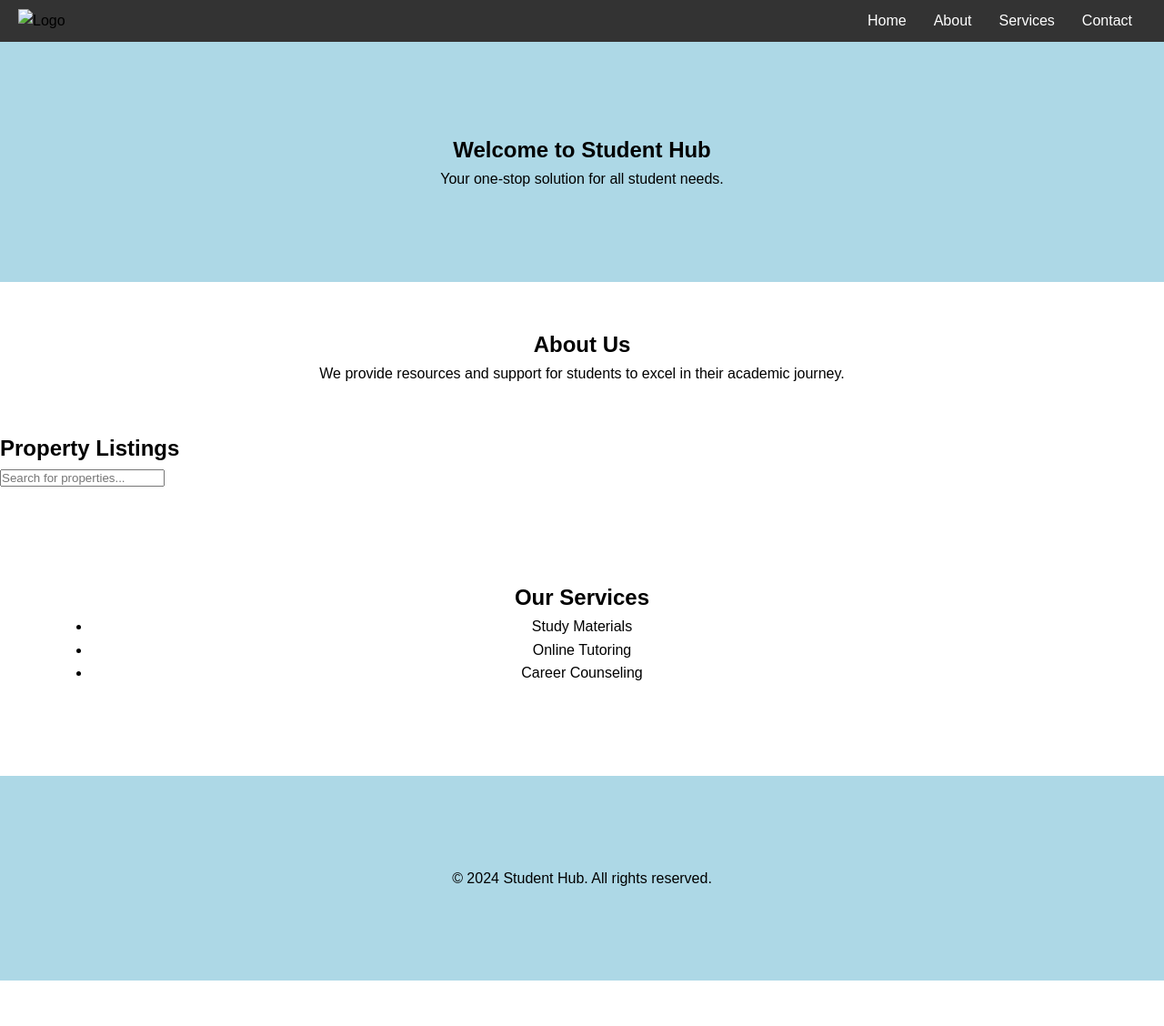
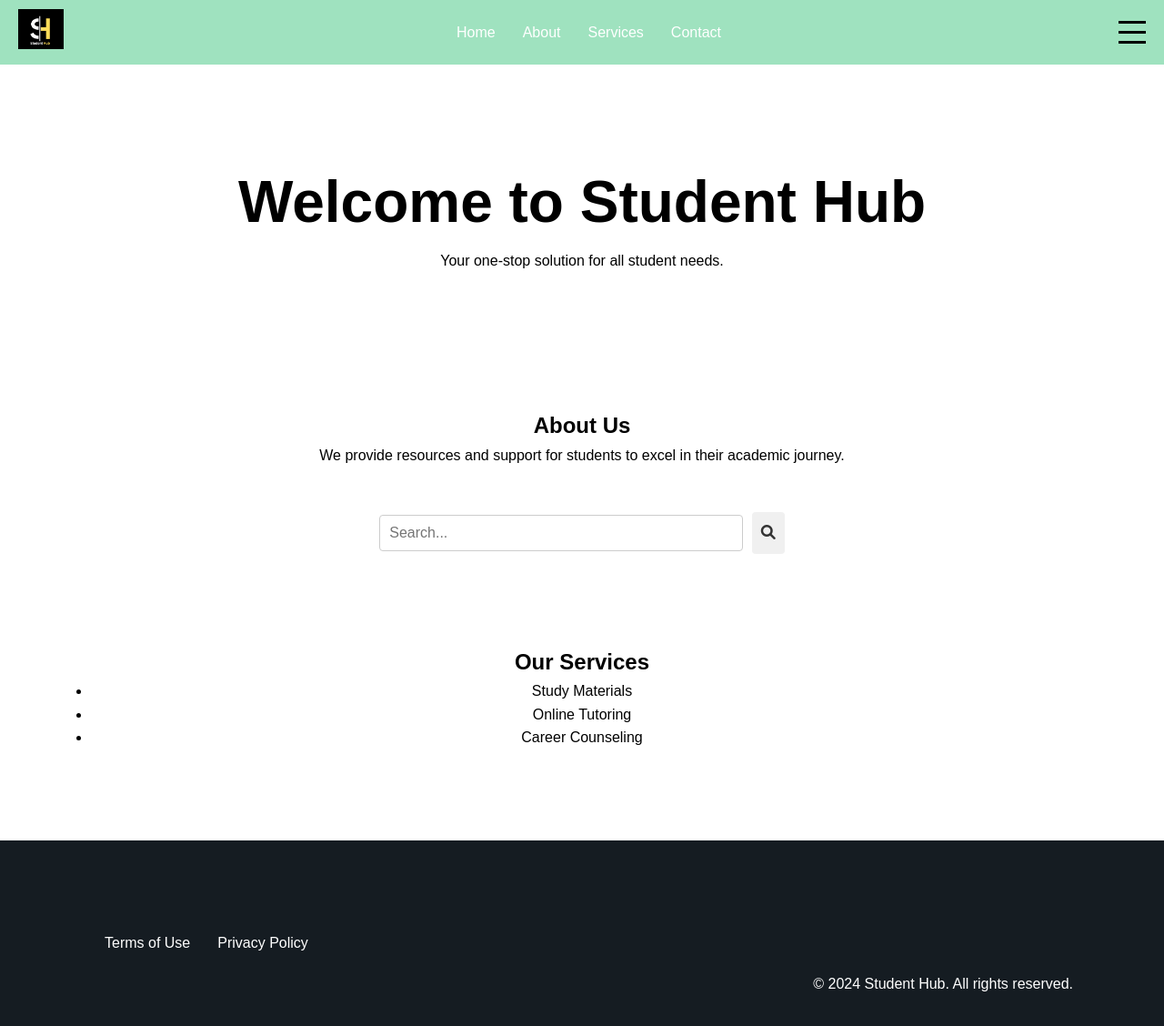
Before and after one commit to Paramarshi/Project_Website, a plain HTML site: page index.html in a window 1280 px wide. Shown: the whole page at 91% size. Before the commit the page ends 1078 px from the top, so only its background shows below. Drawn offline with Linux system fonts and the light colour scheme.

Commit message:
Version_2

```diff
--- a/index.html
+++ b/index.html
@@ -5,22 +5,29 @@
     <meta name="viewport" content="width=device-width, initial-scale=1.0">
     <title>Student Hub</title>
     <link rel="stylesheet" href="style.css">
+    <link rel="stylesheet" href="https://cdnjs.cloudflare.com/ajax/libs/font-awesome/6.0.0-beta3/css/all.min.css">
 </head>
 <body>
     <header>
         <nav class="navbar">
             <div class="logo">
-                <img src="images/logo.png" alt="Logo" />
+                <img src="logo.png" alt="Student Hub Logo" class="logo-image">
             </div>
-            <ul class="nav-list">
+            <ul class="nav-list" id="nav-list">
                 <li><a href="#home">Home</a></li>
                 <li><a href="#about">About</a></li>
                 <li><a href="#services">Services</a></li>
                 <li><a href="#contact">Contact</a></li>
             </ul>
+            <div class="hamburger" id="hamburger">
+                <div class="line"></div>
+                <div class="line"></div>
+                <div class="line"></div>
+            </div>
         </nav>
     </header>
 
+    <main>
         <section id="home" class="hero-section">
             <h1>Welcome to Student Hub</h1>
             <p>Your one-stop solution for all student needs.</p>
@@ -31,10 +38,12 @@
             <p>We provide resources and support for students to excel in their academic journey.</p>
         </section>
 
-    <section id="search" class="search-section">
-      <h1>Property Listings</h1>
-      <input type="text" id="search" placeholder="Search for properties...">
-  </section>
+        <div class="search-container">
+            <input type="text" placeholder="Search..." class="search-bar" />
+            <span class="search-icon">
+                <i class="fas fa-search"></i>
+            </span>
+        </div>
 
         <section id="services" class="services-section">
             <h2>Our Services</h2>
@@ -44,10 +53,29 @@
                 <li>Career Counseling</li>
             </ul>
         </section>
+    </main>
 
     <footer>
+        <div class="footer-content">
+            <ul class="footer-list">
+                <li><a href="Terms_of_Use.html">Terms of Use</a></li>
+                <li><a href="privacy_policy.html">Privacy Policy</a></li>
+
+            </ul>
+        </div>
+        <div class="footer-text">
             <p>&copy; 2024 Student Hub. All rights reserved.</p>
+        </div>
     </footer>
+
     <script src="script.js"></script>
+    <script>
+        const hamburger = document.getElementById('hamburger');
+        const navList = document.getElementById('nav-list');
+
+        hamburger.addEventListener('click', () => {
+            navList.classList.toggle('active');
+        });
+    </script>
 </body>
 </html>
--- a/script.js
+++ b/script.js
@@ -15,7 +15,7 @@ document.querySelectorAll('.nav-list a').forEach(anchor => {
 });
 
 // Toggle mobile menu
-const mobileMenuBtn = document.querySelector('.mobile-menu-btn');
+const mobileMenuBtn = document.querySelector('.hamburger');
 const navList = document.querySelector('.nav-list');
 
 if (mobileMenuBtn) {
@@ -32,13 +32,17 @@ const contactLink = document.querySelector('.nav-list a[href="#contact"]');
 if (contactLink) {
     contactLink.addEventListener('click', (e) => {
         e.preventDefault();
-        modal.style.display = 'block';
+        if (modal) {
+            modal.style.display = 'block';
+        }
     });
 }
 
 if (modalClose) {
     modalClose.addEventListener('click', () => {
-        modal.style.display = 'none';
+        if (modal) {
+            modal.style.display = 'none';
+        }
     });
 }
 
@@ -60,6 +64,8 @@ if (contactForm) {
         // Simulate form submission
         alert('Form submitted successfully!');
         this.reset();
-        modal.style.display = 'none'; // Close modal after submission
+        if (modal) {
+            modal.style.display = 'none'; // Close modal after submission
+        }
     });
 }
--- a/style.css
+++ b/style.css
@@ -9,17 +9,40 @@ body {
     line-height: 1.6;
 }
 
+/* Navbar Styles */
 .navbar {
     display: flex;
     justify-content: space-between;
     align-items: center;
-    background-color: #333;
-    padding: 10px 20px;
+    background-color: #9FE2BF;
+    padding: 10px 20px 10px 20px; /* Top/Bottom, Left/Right */
 }
 
+.logo-image {
+    width: 50px;
+    height: auto;
+}
+
+.hamburger {
+    display: flex;
+    flex-direction: column;
+    cursor: pointer;
+    margin-left: auto;
+}
+
+.line {
+    height: 3px;
+    width: 30px; /* Set a specific width for the hamburger lines */
+    background-color: black;
+    margin: 4px 0;
+}
+
+/* Navigation List Styles */
 .nav-list {
     list-style: none;
     display: flex;
+    margin: 0 5px 0 auto; /* Adjust margin for spacing */
+    padding: 0;
 }
 
 .nav-list li {
@@ -31,30 +54,120 @@ body {
     text-decoration: none;
 }
 
+.nav-list li:hover {
+    color: #ffcc00;
+    background-color: rgba(255, 255, 255, 0.3);
+}
+
 .nav-list a:hover {
     text-decoration: underline;
 }
 
+/* Responsive Styles */
+@media (max-width: 768px) {
+    .nav-list {
+        display: none;
+        flex-direction: column;
+        position: absolute;
+        background-color: #9FE2BF;
+        top: 60px;
+        right: 20px;
+        width: 200px;
+        border-radius: 5px;
+        z-index: 1000;
+    }
+
+    .nav-list.active {
+        display: flex;
+    }
+}
+
+/* Hero Section Styles */
 .hero-section {
-    background-color: lightblue;
+    background-color: transparent;
     color: black;
     padding: 100px 20px;
     text-align: center;
 }
 
-.about-section{
+.hero-section h1 {
+    font-size: 64px;
+    font-weight: bold;
+}
+
+/* About Section Styles */
+.about-section {
     padding: 50px;
     text-align: center;
 }
+
+/* Search Container Styles */
+.search-container {
+    text-align: center;
+    width: 100%;
+}
+
+.search-bar {
+    padding: 10px;
+    border: 1px solid #ccc;
+    border-radius: 4px;
+    font-size: 16px;
+    width: 50%;
+    max-width: 400px;
+    margin: 0 auto;
+}
+
+.search-icon {
+    padding: 10px;
+    cursor: pointer;
+    background-color: #f0f0f0;
+    border-radius: 4px;
+    margin-left: 5px;
+    display: inline-block;
+}
+
+.search-icon i {
+    color: #333;
+}
+
+/* Services Section Styles */
 .services-section {
     padding: 100px;
     text-align: center;
 }
 
+/* Footer Styles */
 footer {
-    background-color: lightblue;
-    color: black;
-    text-align: center;
-    padding: 100px 0;
+    background-color: #151c22;
+    color: white;
+    text-align: right;
+    padding: 100px;
     width: 100%;
 }
+.footer-content {
+    display: flex; /* Use flexbox to align items horizontally */
+    justify-content: space-between; /* Space between the two lists */
+    align-items: center;
+    margin-bottom: 20px; /* Space between the lists and the copyright text */
+}
+.footer-text {
+    margin-bottom: 20px;
+}
+.footer-list {
+    list-style: none; /* Remove default list styling */
+    display: flex; /* Display list items in a row */
+    padding: 0; /* Remove default padding */
+}
+
+.footer-list li {
+    margin: 0 15px; /* Space between list items */
+}
+
+.footer-list a {
+    color: white; /* Link color */
+    text-decoration: none; /* Remove underline from links */
+}
+
+.footer-list a:hover {
+    text-decoration: underline; /* Underline links on hover */
+}
--- /dev/null
+++ b/style2.css
@@ -0,0 +1,145 @@
+/* Variables */
+:root {
+    --primary-color: #9FE2BF;
+    --font-color: #333; /* New font color variable */
+    --heading-color: #2C3E50; /* New heading color variable */
+    --font-family: 'Arial', sans-serif;
+    --font-size-base: 16px;
+    --border-radius: 5px;
+    --logo-width: 150px; /* New variable for logo width */
+}
+
+/* Global Styles */
+body {
+    margin: 0;
+    font-family: var(--font-family);
+    font-size: var(--font-size-base);
+    line-height: 1.6;
+    background-color: #f4f4f4;
+    color: var(--font-color); /* Apply font color */
+}
+
+/* Header Styles */
+header {
+    display: flex; /* Use flexbox layout */
+    align-items: center; /* Center items vertically */
+    background-color: var(--primary-color);
+    color: white;
+    padding: 20px;
+}
+
+/* Logo Styles */
+.logo {
+    width: 50px; /* Set logo width */
+    height: auto; /* Maintain aspect ratio */
+    max-height: 150px; /* Limit the height */
+    object-fit: contain; /* Maintain aspect ratio */
+    margin-right: 20px;
+}
+
+/* Basic styles for the navbar */
+.navbar {
+    display: flex;
+    justify-content: space-between;
+    align-items: center;
+    background-color: var(--primary-color);
+    padding: 20px;
+}
+
+/* Hamburger Menu Styles */
+.hamburger {
+    display: none; /* Hidden by default */
+    flex-direction: column;
+    cursor: pointer;
+}
+
+.line {
+    height: 3px;
+    width: 25px;
+    background-color: white;
+    margin: 4px 0; /* Space between lines */
+}
+
+/* Navigation List Styles */
+.nav-list {
+    list-style: none;
+    display: flex; /* Horizontal layout */
+}
+
+.nav-list li {
+    margin: 0 15px;
+}
+
+.nav-list a {
+    color: white;
+    text-decoration: none;
+}
+
+/* Responsive Styles */
+@media (max-width: 768px) {
+    .nav-list {
+        display: none; /* Hide navigation links by default */
+        flex-direction: column; /* Stack vertically */
+        position: absolute; /* Position absolute for dropdown */
+        top: 70px; /* Adjust based on header height */
+        left: 0;
+        background-color: var(--primary-color);
+        width: 100%; /* Full width */
+        z-index: 1000; /* Ensure it appears above other content */
+    }
+
+    .nav-list.active {
+        display: flex; /* Show navigation links when active */
+    }
+
+    .hamburger {
+        display: flex; /* Show hamburger menu on small screens */
+    }
+}
+/* Main Content Styles */
+main {
+    padding: 20px;
+    max-width: 800px;
+    margin: auto;
+}
+
+h1, h2, h3 {
+    color: var(--heading-color); /* Apply heading color */
+}
+
+/* Button Styles */
+.button {
+    display: inline-block;
+    padding: 10px 20px;
+    background-color: var(--primary-color);
+    color: white;
+    border: none;
+    border-radius: var(--border-radius);
+    text-align: center;
+    cursor: pointer;
+    transition: background-color 0.3s;
+}
+
+.button:hover {
+    background-color: darken(var(--primary-color), 10%);
+}
+
+/* Footer Styles */
+footer {
+    text-align: center;
+    padding: 20px;
+    background-color: #151c22; /* Keep footer color as it is */
+    color: white; /* Keep footer font color as it is */
+}
+
+/* Responsive Styles */
+@media (max-width: 600px) {
+    nav {
+        flex-direction: column;
+    }
+
+    .button {
+        width: 100%;
+        margin: 10px 0;
+    }
+}
```
Also changed, not shown: Terms_of_Use.html (added, +68 -0 lines), privacy_policy.html (added, +81 -0 lines), logo.png (added). Lines whose indentation alone changed are shown as unchanged.
